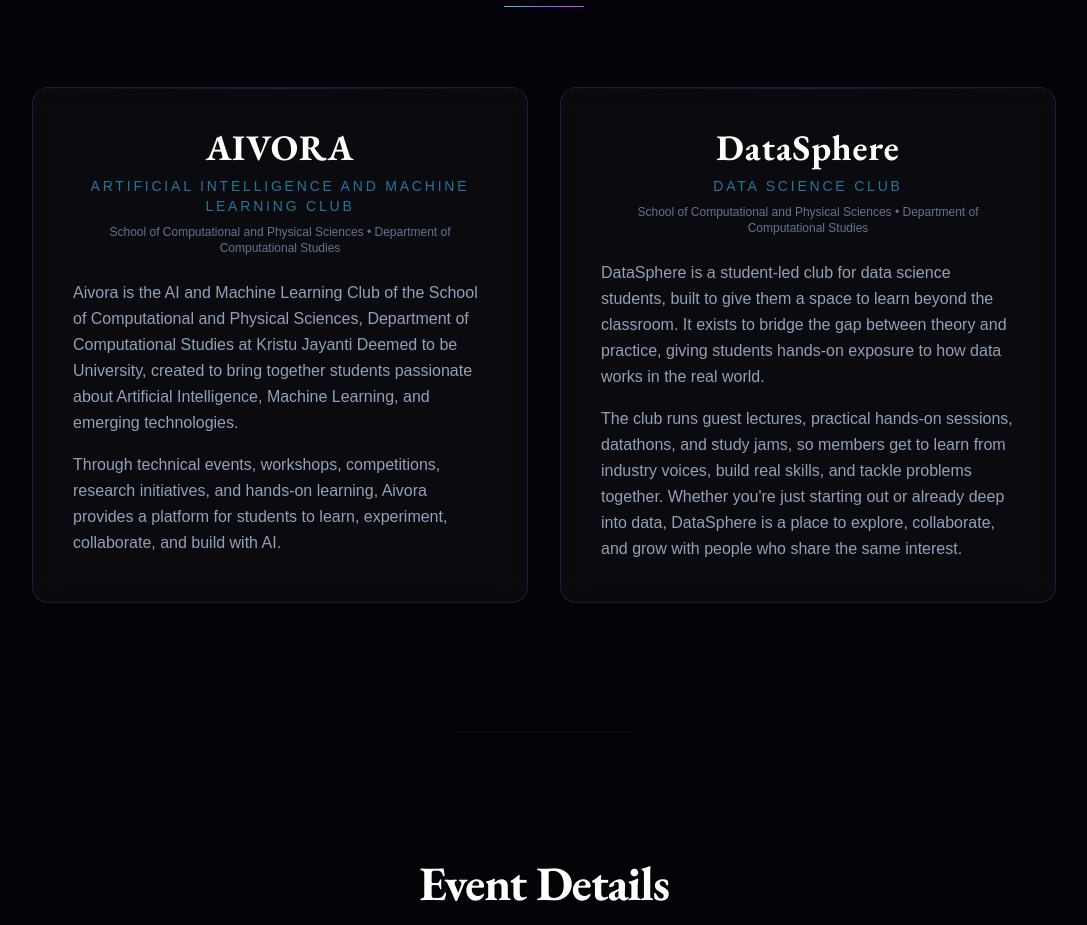
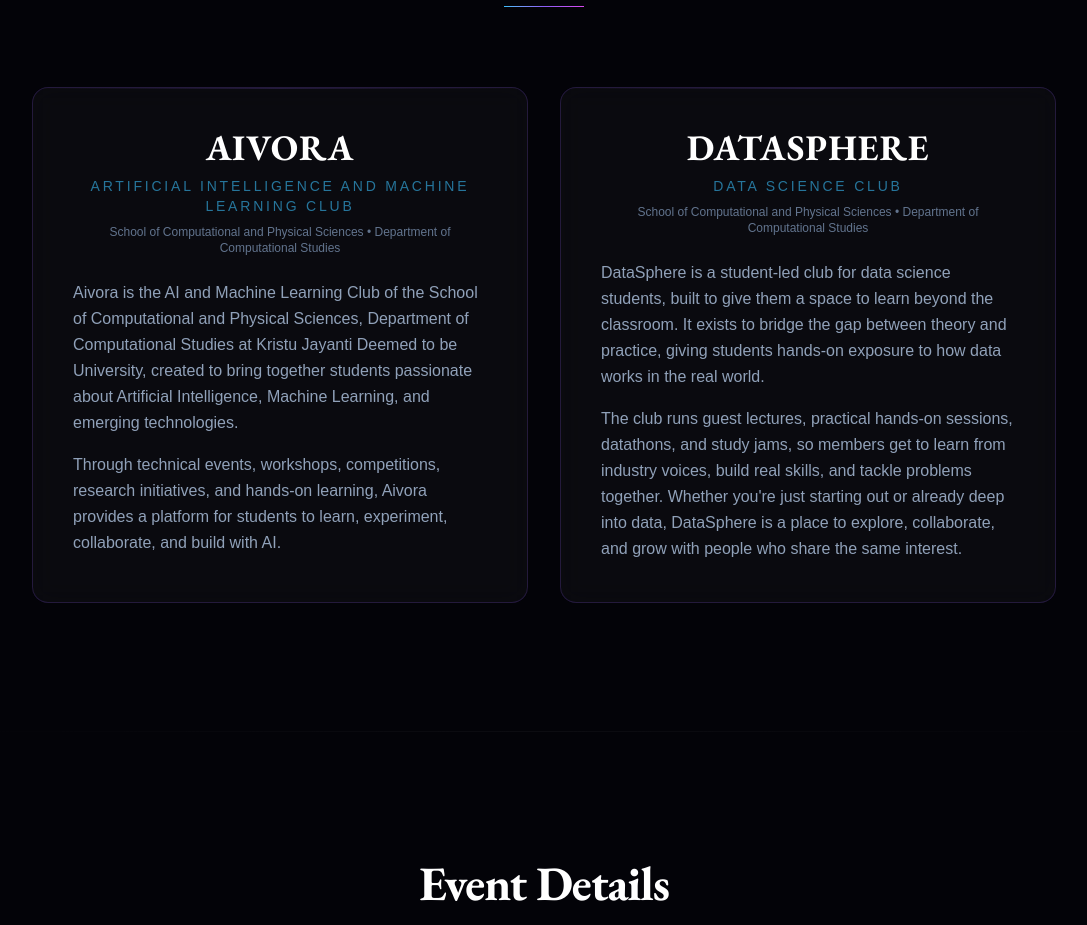
Before and after one commit to JOMINSIJU/parallax-event-website, a Next.js app: page / in a window 1280 px wide. Shown: the part 1620-2545 px from the top of the page, without its empty margins (96-1183 px from the left). Built offline with nearby package versions, Linux system fonts and the light colour scheme; a web font is replaced by a local one.

Commit message:
fix: DATASPHERE in full caps

```diff
--- a/src/data/event-config.ts
+++ b/src/data/event-config.ts
@@ -33,7 +33,7 @@ export const EVENT_CONFIG = {
       ],
     },
     {
-      name: "DataSphere",
+      name: "DATASPHERE",
       tagline: "Data Science Club",
       description: [
         "DataSphere is a student-led club for data science students, built to give them a space to learn beyond the classroom. It exists to bridge the gap between theory and practice, giving students hands-on exposure to how data works in the real world.",
```
